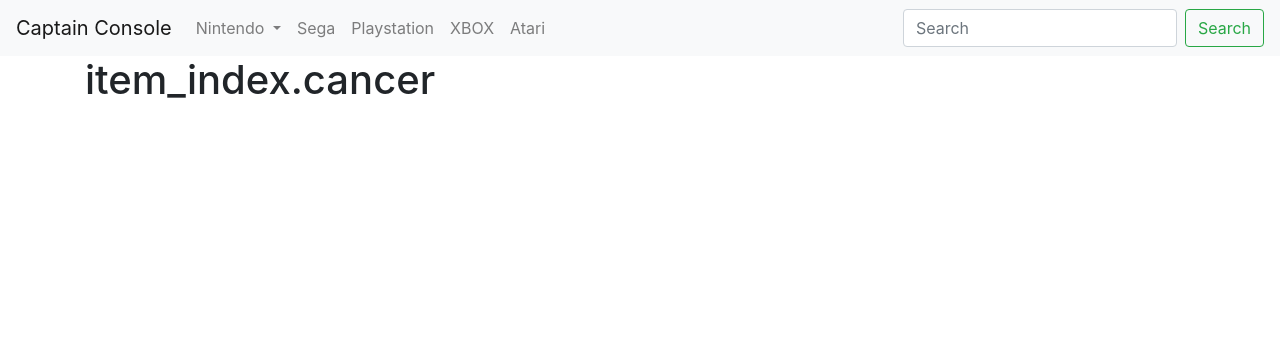
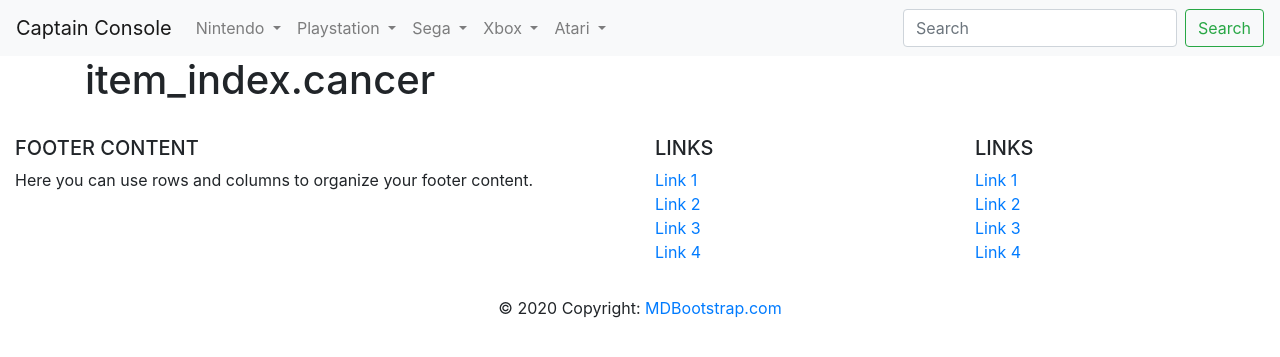
Before and after one commit to Akzelele/CaptainConsole, a Django app: page / in a window 1280 px wide. Shown: the top 357 px of the page. Run offline with Django 3.2, Linux system fonts and the light colour scheme; some libraries are stand-ins or nearby versions.

Commit message:
dropdrown a allt og footer

```diff
--- a/templates/base.html
+++ b/templates/base.html
@@ -22,6 +22,6 @@
 <script src="https://cdn.jsdelivr.net/npm/popper.js@1.16.0/dist/umd/popper.min.js" integrity="sha384-Q6E9RHvbIyZFJoft+2mJbHaEWldlvI9IOYy5n3zV9zzTtmI3UksdQRVvoxMfooAo" crossorigin="anonymous"></script>
 <script src="https://stackpath.bootstrapcdn.com/bootstrap/4.4.1/js/bootstrap.min.js" integrity="sha384-wfSDF2E50Y2D1uUdj0O3uMBJnjuUD4Ih7YwaYd1iqfktj0Uod8GCExl3Og8ifwB6" crossorigin="anonymous"></script>
 
-
+{% include 'footer.html' %}
 </body>
 </html>
--- /dev/null
+++ b/templates/footer.html
@@ -0,0 +1,83 @@
+<!-- Footer -->
+<footer class="page-footer font-small blue pt-4">
+
+  <!-- Footer Links -->
+  <div class="container-fluid text-center text-md-left">
+
+    <!-- Grid row -->
+    <div class="row">
+
+      <!-- Grid column -->
+      <div class="col-md-6 mt-md-0 mt-3">
+
+        <!-- Content -->
+        <h5 class="text-uppercase">Footer Content</h5>
+        <p>Here you can use rows and columns to organize your footer content.</p>
+
+      </div>
+      <!-- Grid column -->
+
+      <hr class="clearfix w-100 d-md-none pb-3">
+
+      <!-- Grid column -->
+      <div class="col-md-3 mb-md-0 mb-3">
+
+        <!-- Links -->
+        <h5 class="text-uppercase">Links</h5>
+
+        <ul class="list-unstyled">
+          <li>
+            <a href="#!">Link 1</a>
+          </li>
+          <li>
+            <a href="#!">Link 2</a>
+          </li>
+          <li>
+            <a href="#!">Link 3</a>
+          </li>
+          <li>
+            <a href="#!">Link 4</a>
+          </li>
+        </ul>
+
+      </div>
+      <!-- Grid column -->
+
+      <!-- Grid column -->
+      <div class="col-md-3 mb-md-0 mb-3">
+
+        <!-- Links -->
+        <h5 class="text-uppercase">Links</h5>
+
+        <ul class="list-unstyled">
+          <li>
+            <a href="#!">Link 1</a>
+          </li>
+          <li>
+            <a href="#!">Link 2</a>
+          </li>
+          <li>
+            <a href="#!">Link 3</a>
+          </li>
+          <li>
+            <a href="#!">Link 4</a>
+          </li>
+        </ul>
+
+      </div>
+      <!-- Grid column -->
+
+    </div>
+    <!-- Grid row -->
+
+  </div>
+  <!-- Footer Links -->
+
+  <!-- Copyright -->
+  <div class="footer-copyright text-center py-3">© 2020 Copyright:
+    <a href="https://mdbootstrap.com/"> MDBootstrap.com</a>
+  </div>
+  <!-- Copyright -->
+
+</footer>
+<!-- Footer -->
--- a/templates/navigation.html
+++ b/templates/navigation.html
@@ -18,17 +18,49 @@
              {#TODO: gera þetta án þess að hardcode-a allt#}
         </div>
             </li>
-            <li class="nav-item">
-                <a class="nav-link" href="{% url 'console-index' %}">Sega</a>
+    <li class="nav-item dropdown">
+        <a class="nav-link dropdown-toggle" href="#" id="navbarDropdownMenuLink" data-toggle="dropdown" aria-haspopup="true" aria-expanded="false">
+          Playstation
+        </a>
+        <div class="dropdown-menu" aria-labelledby="navbarDropdownMenuLink">
+          <a class="dropdown-item" href="#">NES</a>
+          <a class="dropdown-item" href="#">SNES</a>
+          <a class="dropdown-item" href="#">PES</a>
+             {#TODO: gera þetta án þess að hardcode-a allt#}
+        </div>
             </li>
-            <li class="nav-item">
-                <a class="nav-link" href="{% url 'console-index' %}">Playstation</a>
+            <li class="nav-item dropdown">
+        <a class="nav-link dropdown-toggle" href="#" id="navbarDropdownMenuLink" data-toggle="dropdown" aria-haspopup="true" aria-expanded="false">
+          Sega
+        </a>
+        <div class="dropdown-menu" aria-labelledby="navbarDropdownMenuLink">
+          <a class="dropdown-item" href="#">NES</a>
+          <a class="dropdown-item" href="#">SNES</a>
+          <a class="dropdown-item" href="#">PES</a>
+             {#TODO: gera þetta án þess að hardcode-a allt#}
+        </div>
             </li>
-            <li class="nav-item">
-                <a class="nav-link" href="{% url 'console-index' %}">XBOX</a>
+            <li class="nav-item dropdown">
+        <a class="nav-link dropdown-toggle" href="#" id="navbarDropdownMenuLink" data-toggle="dropdown" aria-haspopup="true" aria-expanded="false">
+          Xbox
+        </a>
+        <div class="dropdown-menu" aria-labelledby="navbarDropdownMenuLink">
+          <a class="dropdown-item" href="#">NES</a>
+          <a class="dropdown-item" href="#">SNES</a>
+          <a class="dropdown-item" href="#">PES</a>
+             {#TODO: gera þetta án þess að hardcode-a allt#}
+        </div>
             </li>
-            <li class="nav-item">
-                <a class="nav-link" href="{% url 'console-index' %}">Atari</a>
+            <li class="nav-item dropdown">
+        <a class="nav-link dropdown-toggle" href="#" id="navbarDropdownMenuLink" data-toggle="dropdown" aria-haspopup="true" aria-expanded="false">
+          Atari
+        </a>
+        <div class="dropdown-menu" aria-labelledby="navbarDropdownMenuLink">
+          <a class="dropdown-item" href="#">NES</a>
+          <a class="dropdown-item" href="#">SNES</a>
+          <a class="dropdown-item" href="#">PES</a>
+             {#TODO: gera þetta án þess að hardcode-a allt#}
+        </div>
             </li>
         </ul>
     <form class="form-inline my-2 my-lg-0">
```
Also changed, not shown: 1 other file.
